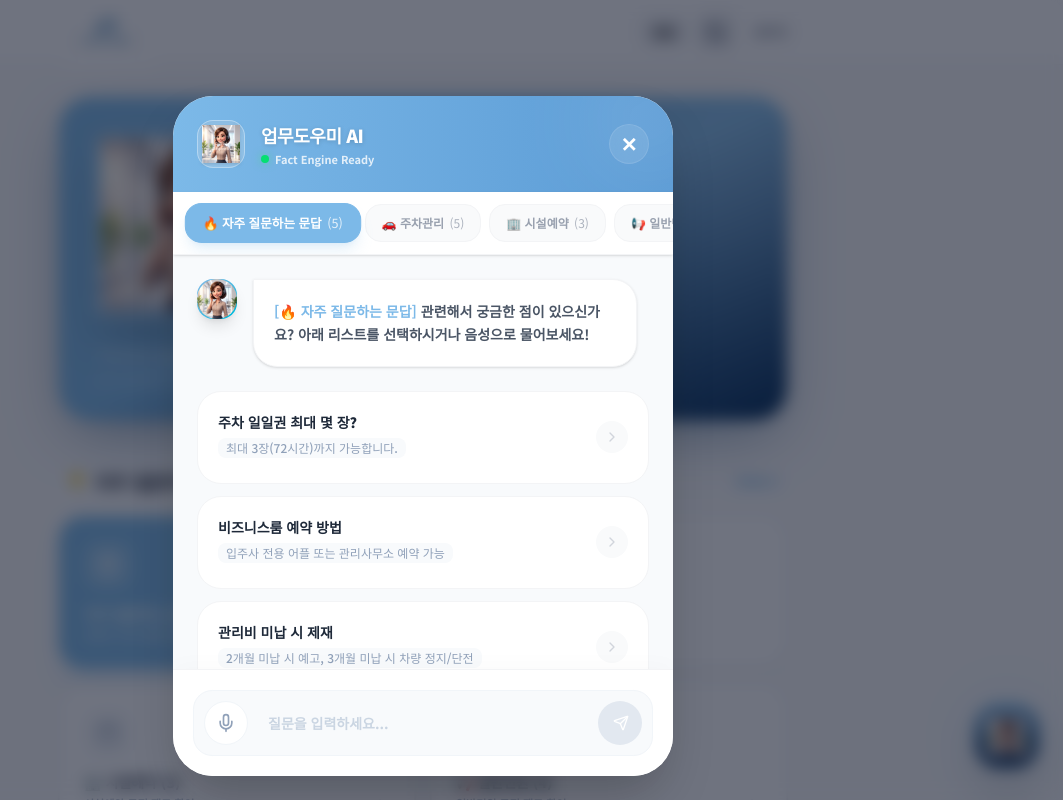
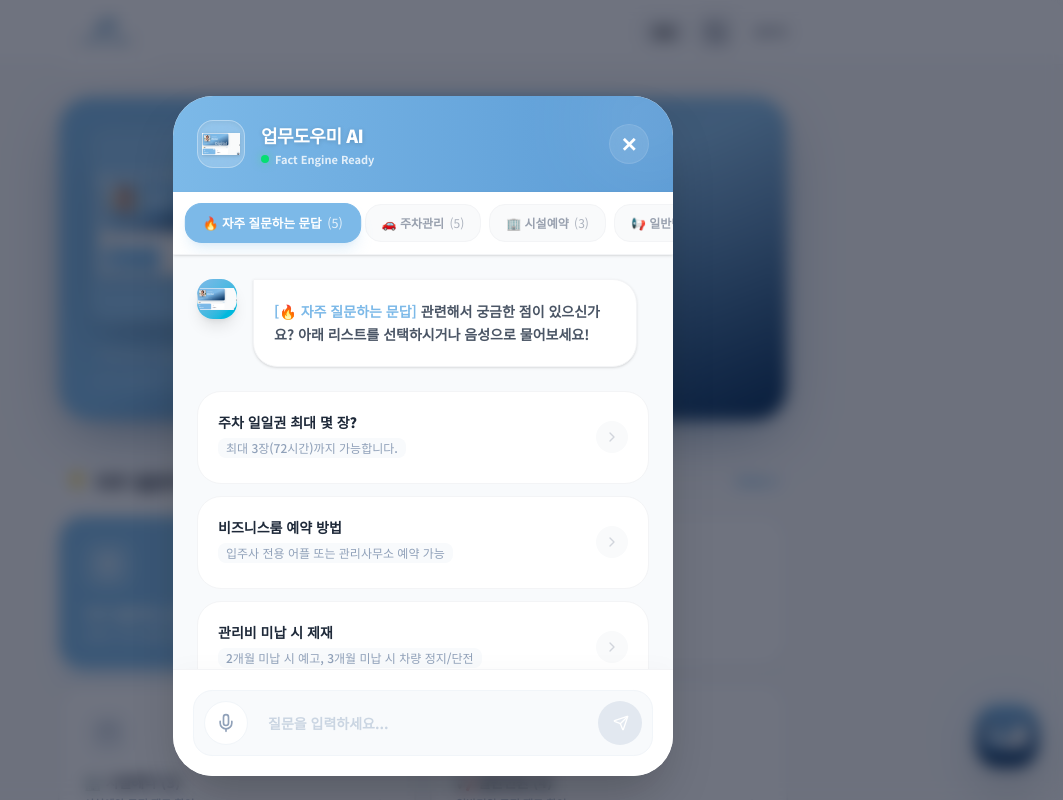
Before and after one commit to maibauntourph-collab/digital-empire-2-managing-system, a Next.js app: page / in a window 1280 px wide. Both pictures are taken after a click on the button 1224 px from the left and 736 px from the top of the page. Shown: the top 800 px of the page, without its empty margins (217-1280 px from the left). Built offline with nearby package versions, Linux system fonts and the light colour scheme.

Commit message:
Replace 3D avatar with real-life image

```diff
--- a/app/page.tsx
+++ b/app/page.tsx
@@ -196,7 +196,7 @@ export default function Home() {
             <div className="relative z-10">
               <div className="flex items-center gap-5 mb-6">
                 <div className="relative w-48 h-48 bg-white/10 rounded-2xl shadow-2xl flex items-center justify-center p-2 backdrop-blur-md border border-white/20 group-hover:rotate-6 transition-transform duration-500">
-                  <img src={`${BASE_PATH}/images/office_worker_3d_v2.png`} alt="Empire Helper" className="w-full h-full object-contain drop-shadow-lg" />
+                  <img src={`${BASE_PATH}/images/office_worker_real.png`} alt="Empire Helper" className="w-full h-full object-contain drop-shadow-lg" />
                 </div>
                 <div>
                   <div className="flex items-center gap-2 mb-2">
@@ -265,7 +265,7 @@ export default function Home() {
               <div className="absolute top-0 right-0 w-32 h-32 bg-white/10 rounded-full -mr-10 -mt-10 blur-2xl"></div>
               <div className="flex items-center gap-4 relative z-10">
                 <div className="relative w-12 h-12 bg-white/20 rounded-2xl p-1 shadow-inner backdrop-blur-md border border-white/30">
-                  <img src={`${BASE_PATH}/images/office_worker_3d_v2.png`} alt="Bot" className="w-full h-full object-contain drop-shadow" />
+                  <img src={`${BASE_PATH}/images/office_worker_real.png`} alt="Bot" className="w-full h-full object-contain drop-shadow" />
                   <div className="absolute top-[55%] left-1/2 -translate-x-1/2 -translate-y-1/2 w-full text-center">
                     <span className="text-[4px] font-black text-white animate-pulse tracking-tighter drop-shadow-[0_0_3px_rgba(255,255,255,0.9)] whitespace-nowrap block leading-tight">
                       Digital<br />Empire II
@@ -357,7 +357,7 @@ export default function Home() {
                   {/* Intro Message */}
                   <div className="flex gap-4 mb-6">
                     <div className="w-10 h-10 rounded-2xl bg-gradient-to-br from-royal-blue to-cyan-500 flex items-center justify-center shadow-lg shrink-0">
-                      <img src={`${BASE_PATH}/images/office_worker_3d_v2.png`} alt="Bot" className="w-full h-full object-contain rounded-full" />
+                      <img src={`${BASE_PATH}/images/office_worker_real.png`} alt="Bot" className="w-full h-full object-contain rounded-full" />
                     </div>
                     <div className="bg-white dark:bg-gray-800 p-5 rounded-3xl rounded-tl-none shadow-sm border border-gray-100 dark:border-gray-700 max-w-[85%]">
                       <p className="text-sm text-gray-600 dark:text-gray-300 leading-relaxed font-bold">
@@ -424,7 +424,7 @@ export default function Home() {
           onClick={() => setIsChatOpen(true)}
           className="bg-gradient-to-b from-royal-blue to-[#002855] text-white w-16 h-16 rounded-3xl shadow-2xl transition-all hover:scale-110 active:scale-95 flex items-center justify-center relative z-10 ring-4 ring-white/40 cursor-pointer overflow-hidden p-3"
         >
-          <img src={`${BASE_PATH}/images/office_worker_3d_v2.png`} alt="BotIcon" className="w-full h-full object-contain group-hover:rotate-12 transition-transform duration-300" />
+          <img src={`${BASE_PATH}/images/office_worker_real.png`} alt="BotIcon" className="w-full h-full object-contain group-hover:rotate-12 transition-transform duration-300" />
         </button>
       </div>
     </main>
```
Also changed, not shown: public/images/office_worker_real.png (added).
